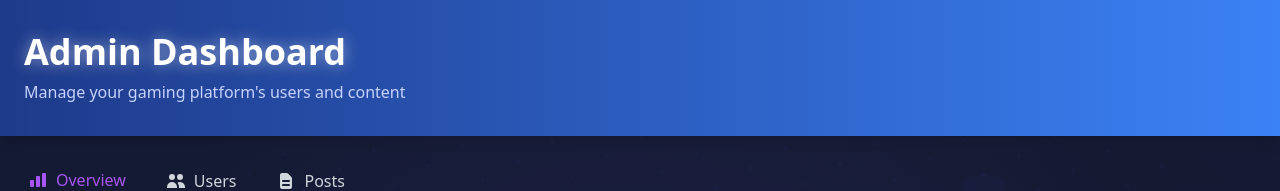
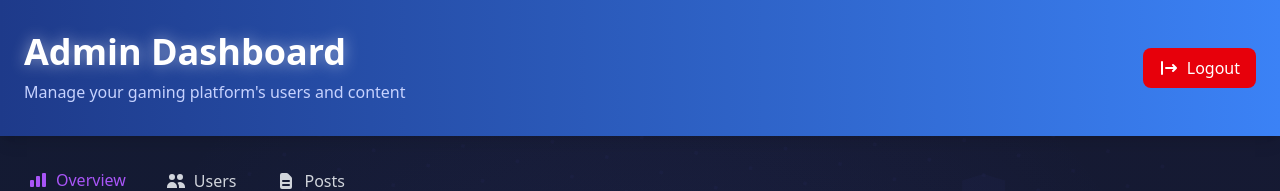
Before and after one commit to Aditya332984/Akunff, a React (Vite) app in the folder client/: page /admin/dashboard in a window 1280 px wide. Shown: the top 191 px of the page. Built offline with nearby package versions, Linux system fonts and the light colour scheme; no server answers; sample sign-in values are in the browser's storage.

Commit message:
updated admin part

```diff
--- a/client/src/components/ProtectedRoute.jsx
+++ b/client/src/components/ProtectedRoute.jsx
@@ -3,7 +3,7 @@ import { Navigate } from 'react-router-dom';
 import { useAuth } from '../context/AuthContext';
 
 const ProtectedRoute = ({ children, requiredRole }) => {
-  const { user, role, loading } = useAuth();
+  const { user, role, loading, logout } = useAuth();
 
   // Wait until loading is complete to avoid redirect flicker
   if (loading) {
@@ -13,6 +13,31 @@ const ProtectedRoute = ({ children, requiredRole }) => {
   // If user is not logged in, redirect to login
   if (!user || !role) {
     return <Navigate to="/login" replace />;
+  }
+
+  // Check if token is expired
+  const token = localStorage.getItem('token');
+  if (token) {
+    try {
+      const base64Url = token.split('.')[1];
+      const base64 = base64Url.replace(/-/g, '+').replace(/_/g, '/');
+      const jsonPayload = decodeURIComponent(
+        atob(base64)
+          .split('')
+          .map((c) => '%' + ('00' + c.charCodeAt(0).toString(16)).slice(-2))
+          .join('')
+      );
+      const decoded = JSON.parse(jsonPayload);
+      const currentTime = Math.floor(Date.now() / 1000);
+      if (decoded.exp && decoded.exp < currentTime) {
+        logout();
+        return <Navigate to="/login" replace />;
+      }
+    } catch (error) {
+      console.error('Token decoding error:', error);
+      logout();
+      return <Navigate to="/login" replace />;
+    }
   }
 
   // If user's role doesn't match the required role, redirect to appropriate page
--- a/client/src/pages/AdminDashboard.jsx
+++ b/client/src/pages/AdminDashboard.jsx
@@ -1,10 +1,11 @@
-import { useEffect, useState } from 'react';
+import { useEffect, useState, useContext } from 'react';
 import { motion, useAnimation } from 'framer-motion';
 import { useInView } from 'react-intersection-observer';
-import { HiUsers, HiDocumentText, HiChartBar, HiCurrencyDollar } from 'react-icons/hi';
+import { HiUsers, HiDocumentText, HiChartBar, HiCurrencyDollar, HiLogout } from 'react-icons/hi';
 import AdminStats from '../components/AdminStats';
 import UserManagement from '../components/UserManagement';
 import PostManagement from '../components/PostManagement';
+import { AuthContext } from '../context/AuthContext';
 
 // Animation for sections that come into view
 const SectionAnimation = ({ children, delay = 0 }) => {
@@ -42,6 +43,7 @@ const SectionAnimation = ({ children, delay = 0 }) => {
 function AdminDashboard() {
   const [stats, setStats] = useState({ users: 0, posts: 0, revenue: 0 });
   const [activeTab, setActiveTab] = useState('overview');
+  const { logout } = useContext(AuthContext);
 
   useEffect(() => {
     const fetchStats = async () => {
@@ -122,7 +124,8 @@ function AdminDashboard() {
 
       {/* Header Section */}
       <div className="bg-gradient-to-r from-[#1e3a8a] to-[#3b82f6] shadow-lg relative z-10">
-        <div className="container mx-auto px-6 py-8">
+        <div className="container mx-auto px-6 py-8 flex justify-between items-center">
+          <div>
             <motion.h1
               className="text-4xl font-extrabold"
               initial={{ opacity: 0, y: -20 }}
@@ -140,6 +143,16 @@ function AdminDashboard() {
             >
               Manage your gaming platform's users and content
             </motion.p>
+          </div>
+          <motion.button
+            onClick={logout}
+            className="flex items-center px-4 py-2 bg-red-600 text-white rounded-lg hover:bg-red-700 transition-colors"
+            whileHover={{ scale: 1.05 }}
+            whileTap={{ scale: 0.95 }}
+          >
+            <HiLogout className="w-5 h-5 mr-2" />
+            Logout
+          </motion.button>
         </div>
       </div>
 
```
Also changed, not shown: 1 other file (tests, documents, lock files or other folders). Lines whose indentation alone changed are shown as unchanged.
